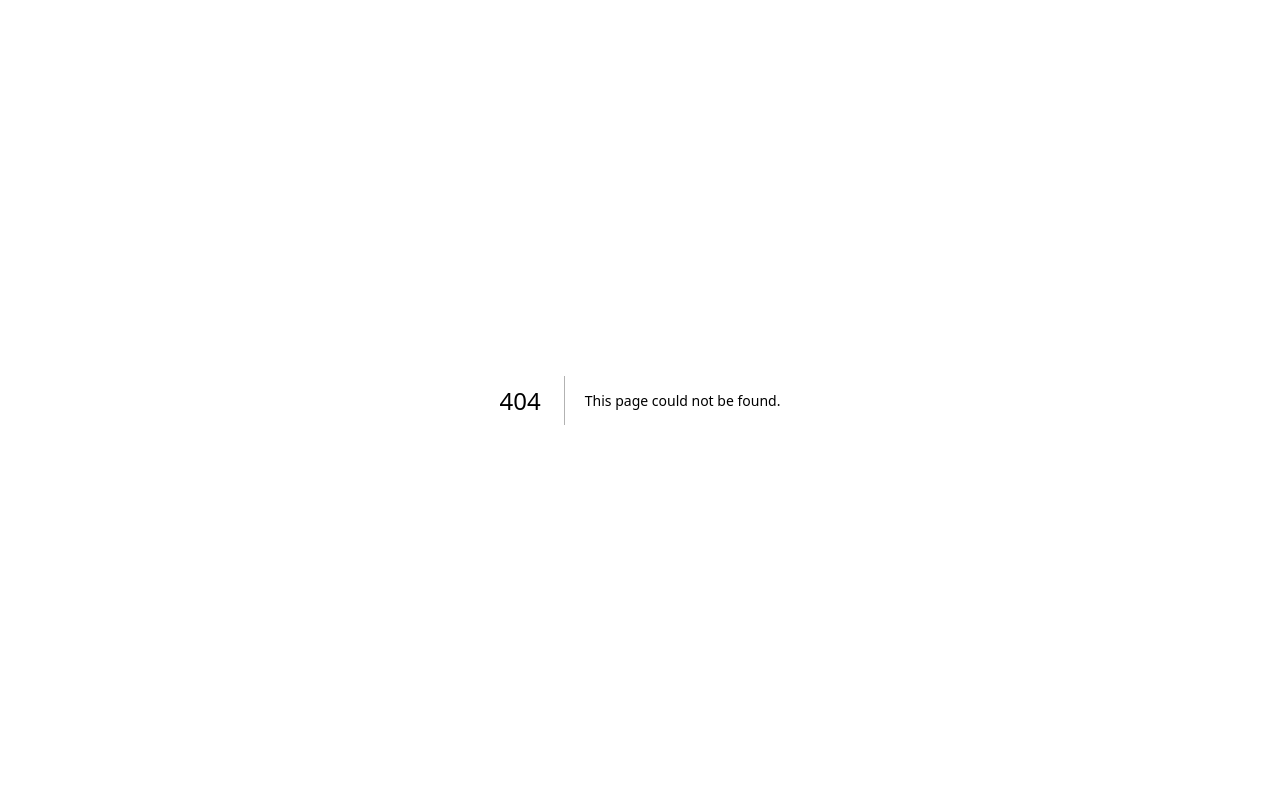
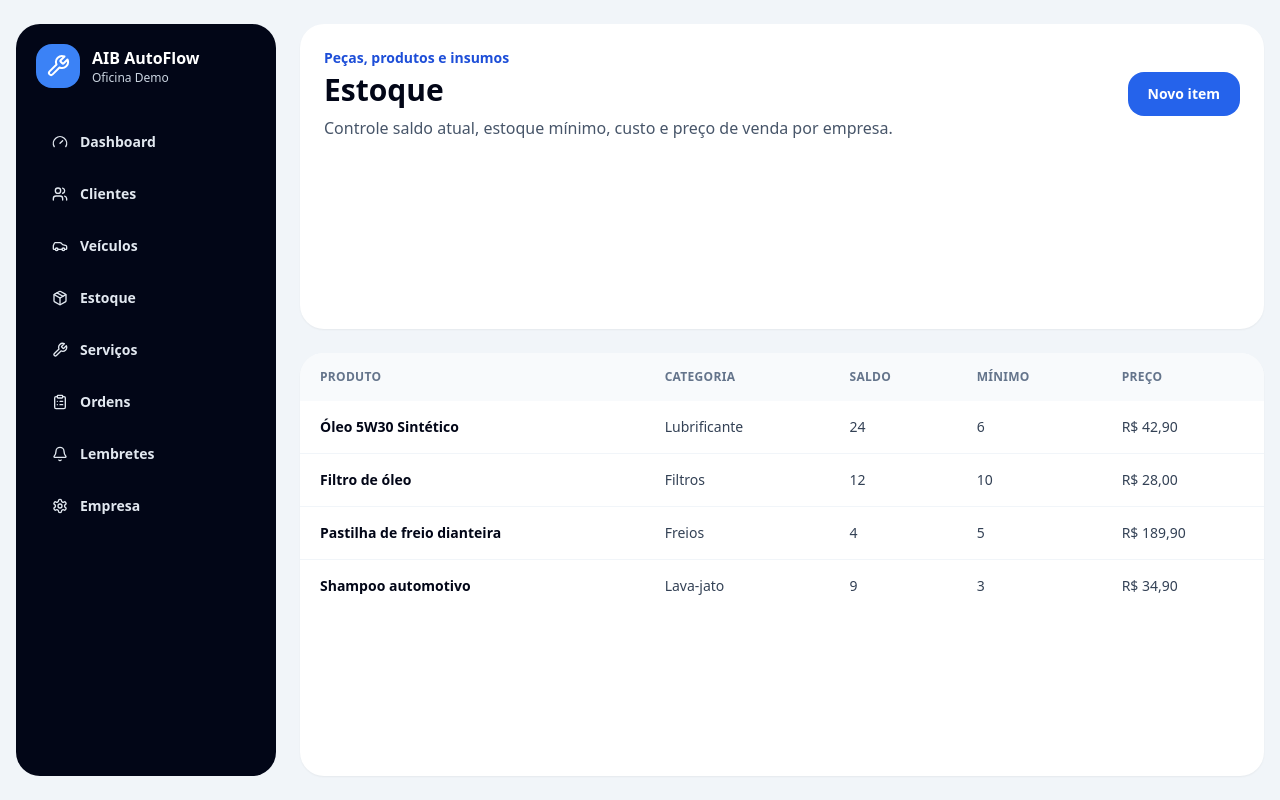
Before and after one commit to anjobrito/ajb-autoflow, a Next.js app: page /produtos in a window 1280 px wide. Before the commit this address had no page. Built offline with nearby package versions, Linux system fonts and the light colour scheme.

Commit message:
feat: add products inventory page

```diff
--- /dev/null
+++ b/app/produtos/page.tsx
@@ -0,0 +1,24 @@
+import { AppShell } from "@/components/app-shell";
+import { DataTable } from "@/components/data-table";
+import { PageHeader } from "@/components/page-header";
+
+const rows = [
+  ["Óleo 5W30 Sintético", "Lubrificante", "24", "6", "R$ 42,90"],
+  ["Filtro de óleo", "Filtros", "12", "10", "R$ 28,00"],
+  ["Pastilha de freio dianteira", "Freios", "4", "5", "R$ 189,90"],
+  ["Shampoo automotivo", "Lava-jato", "9", "3", "R$ 34,90"],
+];
+
+export default function ProdutosPage() {
+  return (
+    <AppShell>
+      <PageHeader
+        eyebrow="Peças, produtos e insumos"
+        title="Estoque"
+        description="Controle saldo atual, estoque mínimo, custo e preço de venda por empresa."
+        actionLabel="Novo item"
+      />
+      <DataTable columns={["Produto", "Categoria", "Saldo", "Mínimo", "Preço"]} rows={rows} />
+    </AppShell>
+  );
+}
```
